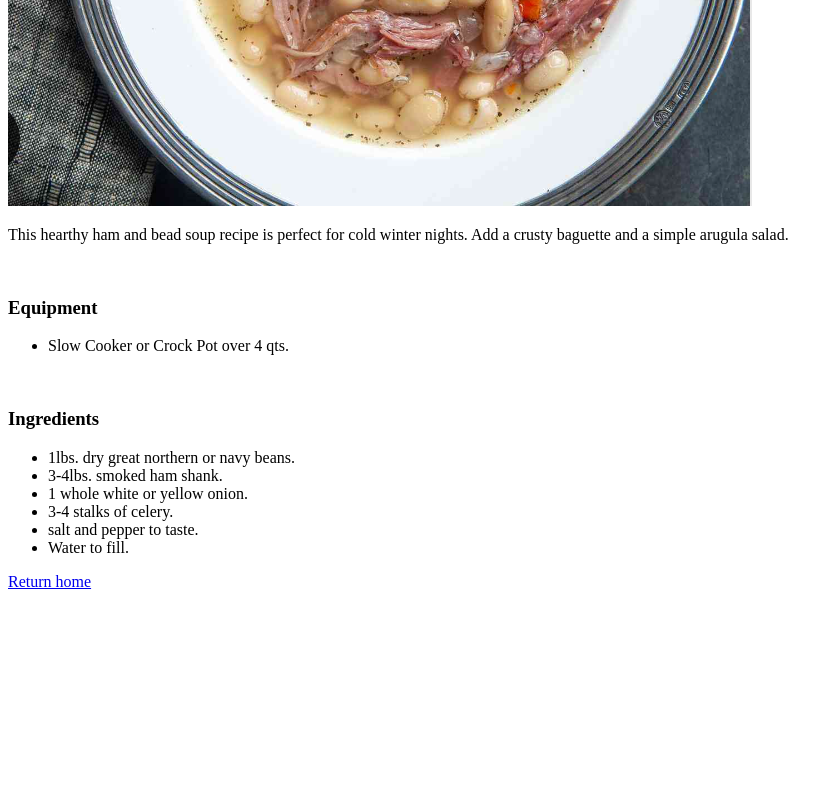
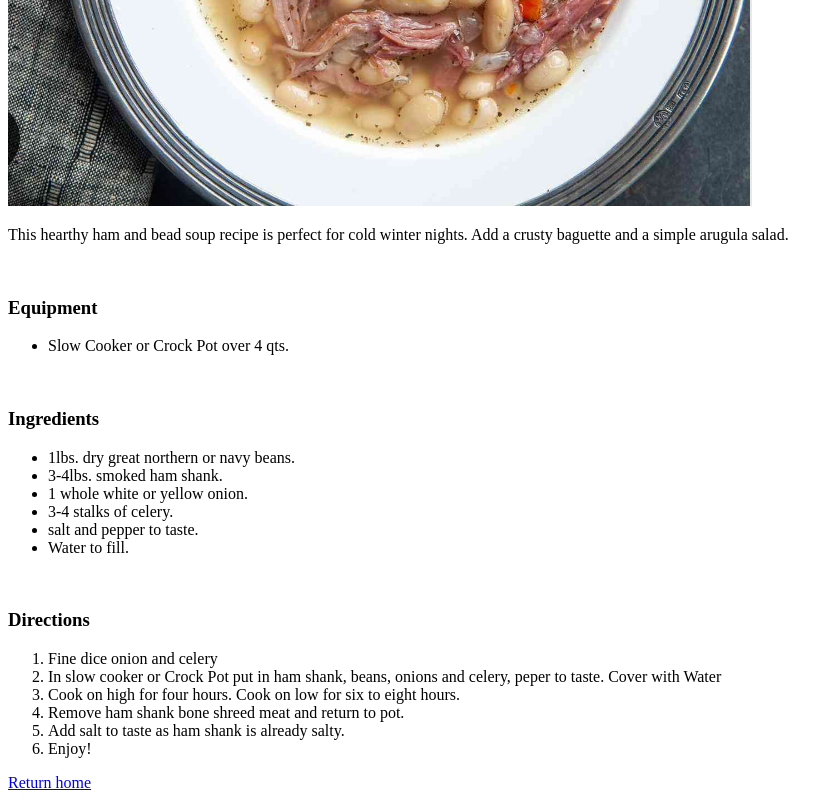
Before and after one commit to Nico28/odin-recipes, a plain HTML site: page recipes/slow_cooker_ham_and_bean_soup.html in a window 1280 px wide. Shown: the part 448-1248 px from the top of the page, without its empty margins (0-839 px from the left). Before the commit the page ends 1047 px from the top, so only its background shows below. Drawn offline with Linux system fonts and the light colour scheme.

Commit message:
Edit recipes/salmon.html and recipes/slow_cooker_ham_and_bean_soup.html

```diff
--- a/recipes/slow_cooker_ham_and_bean_soup.html
+++ b/recipes/slow_cooker_ham_and_bean_soup.html
@@ -27,6 +27,16 @@
             <li>salt and pepper to taste.</li>
             <li>Water to fill.</li>
         </ul>
+        <br>
+        <h3>Directions</h3>
+        <ol>
+            <li>Fine dice onion and celery</li>
+            <li>In slow cooker or Crock Pot put in ham shank, beans, onions and celery, peper to taste. Cover with Water</li>
+            <li>Cook on high for four hours. Cook on low for six to eight hours.</li>
+            <li>Remove ham shank bone shreed meat and return to pot.</li>
+            <li>Add salt to taste as ham shank is already salty.</li>
+            <li>Enjoy!</li>
+        </ol>
 
         <a href="file:///Users/nicholasyoung/Desktop/repos/odin-recipes/index.html">Return home</a>
     </body>
```
Also changed, not shown: recipes/salmon.html (+1 -0 lines).
